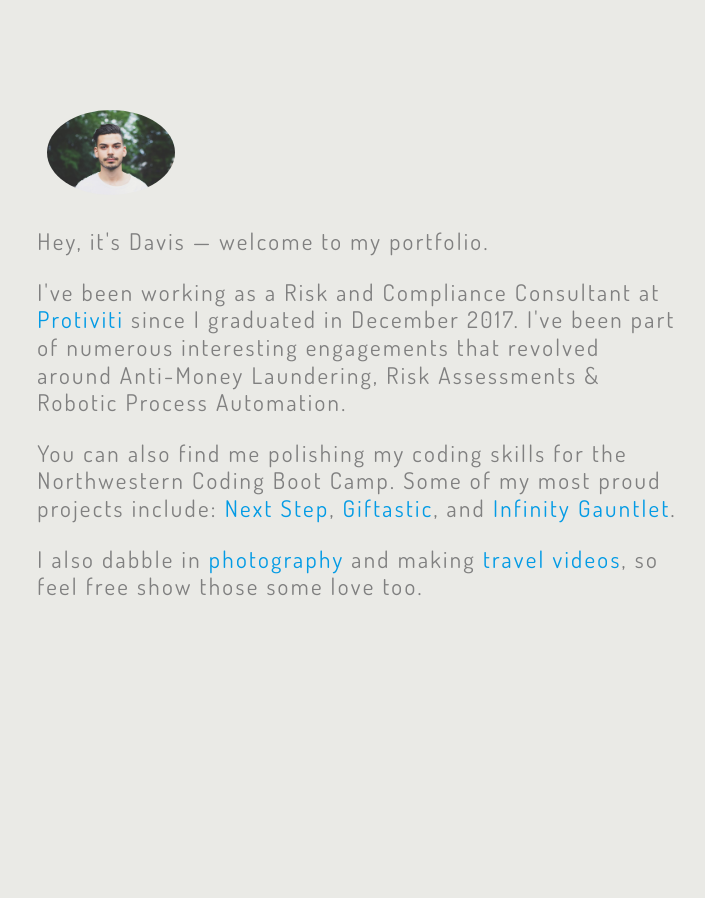
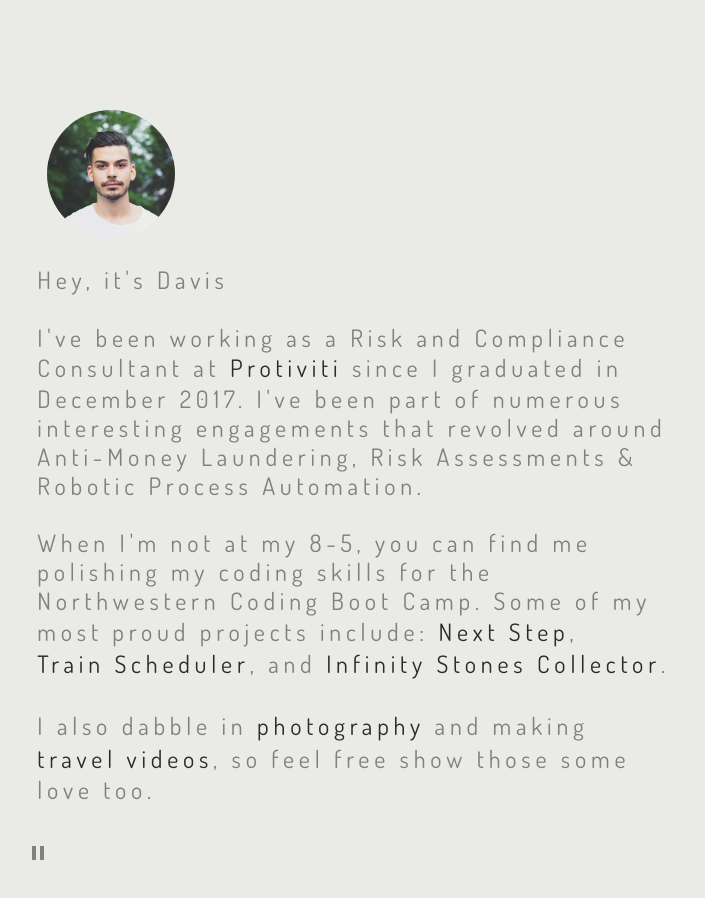
Before and after one commit to daveyjonezz/dbPortfolio, a plain HTML site: page bio.html in a window 1280 px wide. Shown: the whole page, without its empty margins (74-779 px from the left). Before the commit the page ends 800 px from the top, so only its background shows below. Drawn offline with nearby package versions, Linux system fonts and the light colour scheme.

Commit message:
css updated - no audio

```diff
--- /dev/null
+++ b/assets/css/reset.css
@@ -0,0 +1,48 @@
+/* http://meyerweb.com/eric/tools/css/reset/
+   v2.0 | 20110126
+   License: none (public domain)
+*/
+
+html, body, div, span, applet, object, iframe,
+h1, h2, h3, h4, h5, h6, p, blockquote, pre,
+a, abbr, acronym, address, big, cite, code,
+del, dfn, em, img, ins, kbd, q, s, samp,
+small, strike, strong, sub, sup, tt, var,
+b, u, i, center,
+dl, dt, dd, ol, ul, li,
+fieldset, form, label, legend,
+table, caption, tbody, tfoot, thead, tr, th, td,
+article, aside, canvas, details, embed,
+figure, figcaption, footer, header, hgroup,
+menu, nav, output, ruby, section, summary,
+time, mark, audio, video {
+	margin: 0;
+	padding: 0;
+	border: 0;
+	font-size: 100%;
+	font: inherit;
+	vertical-align: baseline;
+}
+/* HTML5 display-role reset for older browsers */
+article, aside, details, figcaption, figure,
+footer, header, hgroup, menu, nav, section {
+	display: block;
+}
+body {
+	line-height: 1;
+}
+ol, ul {
+	list-style: none;
+}
+blockquote, q {
+	quotes: none;
+}
+blockquote:before, blockquote:after,
+q:before, q:after {
+	content: '';
+	content: none;
+}
+table {
+	border-collapse: collapse;
+	border-spacing: 0;
+}
--- a/assets/css/style.css
+++ b/assets/css/style.css
@@ -55,8 +55,13 @@ body{
       border: solid 2px white;
       color: white;
       letter-spacing: 0.1em;
+      background: none;
   }
 
+  .button:hover {
+    background: none;
+    box-shadow: 1px 6px 15px rgba(0,0,0,0.5);
+  }
   .margin {
       margin-top: 30px
   }
--- a/assets/css/styleBio.css
+++ b/assets/css/styleBio.css
@@ -13,9 +13,9 @@ body{
   .minor{
     margin-top: 0;
     position: relative;
-    font-size: 23px;
+    font-size: 24px;
     font-weight: 400;
-    letter-spacing: 0.1em;
+    letter-spacing: 0.2em;
     line-height: 1.2;
     /* text-transform: uppercase; */
     margin: 0.67em 0;
@@ -41,9 +41,24 @@ body{
     z-index: 999;
     position: relative;
 }
+
+a {
+  color: #5793CD
+}
 a:hover {
     color: lightcoral;
 }
+a img { display:none; }
+/* a:hover img {
+  display: block;
+  width: 200px;
+  position:absolute;
+  align-content: center;
+	-moz-transition:all 0.4s;
+	-webkit-transition:all 0.4s;
+	-o-transition:all 0.4s;
+	transition:all 0.4s;
+} */
 
 @media only screen and (max-width:680px) {
     /* For desktop phones: */
@@ -51,3 +66,56 @@ a:hover {
     margin: 100px 7.5%;
     }
   }
+
+/* styling links */
+*,
+*:after,
+*::before {
+    -webkit-box-sizing: border-box;
+    -moz-box-sizing: border-box;
+    box-sizing: border-box;
+}
+
+span a {
+	position: relative;
+	display: inline-block;
+	outline: none;
+	color: #2c2b2b;
+	text-decoration: none;
+	text-shadow: 0 0 1px rgba(255,255,255,0.3);
+}
+
+span a:hover,
+span a:focus {
+	outline: none;
+}
+
+/* Effect 3: bottom line slides/fades in */
+.cl-effect-3 a {
+	padding: 2px 0;
+}
+
+.cl-effect-3 a::after {
+	position: absolute;
+	top: 100%;
+	left: 0;
+	width: 100%;
+	height: 4px;
+	background: rgba(0,0,0,0.1);
+	content: '';
+	opacity: 0;
+	-webkit-transition: opacity 0.3s, -webkit-transform 0.3s;
+	-moz-transition: opacity 0.3s, -moz-transform 0.3s;
+	transition: opacity 0.3s, transform 0.3s;
+	-webkit-transform: translateY(10px);
+	-moz-transform: translateY(10px);
+	transform: translateY(10px);
+}
+
+.cl-effect-3 a:hover::after,
+.cl-effect-3 a:focus::after {
+	opacity: 1;
+	-webkit-transform: translateY(0px);
+	-moz-transform: translateY(0px);
+	transform: translateY(0px);
+}
--- a/bio.html
+++ b/bio.html
@@ -6,7 +6,9 @@
     <meta name="viewport" content="width=device-width, initial-scale=1.0">
     <meta http-equiv="X-UA-Compatible" content="ie=edge">
     <title>Bio</title>
+    <link href="https://fonts.googleapis.com/icon?family=Material+Icons" rel="stylesheet">
     <link href="https://fonts.googleapis.com/css?family=Dosis&display=swap" rel="stylesheet">
+    <link rel="stylesheet" href="./assets/css/reset.css">
     <!-- Compiled and minified CSS -->
     <link rel="stylesheet" href="https://cdnjs.cloudflare.com/ajax/libs/materialize/1.0.0/css/materialize.min.css">
     <link rel="stylesheet" href="./assets/css/styleBio.css">
@@ -21,24 +23,42 @@
     <div class="cover-content">
         <div class="row">
             <div class="col s12">
-                <img src="./assets/images/Me.jpg" alt="Davis" class="bioImage">
+                <img src="./assets/images/Me2.jpg" alt="Davis" class="bioImage hoverable">
             </div>
-            <div class="col s10 minor">Hey, it's Davis — welcome to my portfolio.
-                <p>I've been working as a Risk and Compliance Consultant at <a href="https://www.protiviti.com/US-en"
-                        class="protiviti">Protiviti</a> since I graduated in December 2017. I've been part of numerous
+            <div class="col s10 minor">
+                <p>Hey, it's Davis</p>
+                <br>
+                <p>I've been working as a Risk and Compliance Consultant at
+                    <span class="cl-effect-3">
+                        <a href="https://www.protiviti.com/US-en">Protiviti</a> </span>
+
+                    since I graduated in December 2017. I've been part of numerous
                     interesting engagements that revolved around Anti-Money Laundering, Risk Assessments & Robotic
                     Process Automation.</p>
-                <p>You can also find me polishing my coding skills for the Northwestern Coding Boot Camp. Some of my
-                    most proud projects include: <a href="https://alexw519.github.io/Project1/davis-mobile.html"
-                        class="nextStep">Next Step</a>, <a href="http://daveyjonezz.github.io/GifTastic/"
-                        class="nextStep">Giftastic</a>, and <a href="https://daveyjonezz.github.io/unit-4-game/"
-                        class="nextStep">Infinity Gauntlet</a>.</p>
-                <p>I also dabble in <a href="https://www.instagram.com/atopknottraveler/?hl=en"
-                        class="photography">photography</a> and making <a href="https://vimeo.com/311132662"
-                        class="videos">travel videos</a>, so feel free show those some love too.</p>
+                <br>
+                <p>When I'm not at my 8-5, you can find me polishing my coding skills for the Northwestern Coding Boot
+                    Camp. Some of my
+                    most proud projects include: <span class="cl-effect-3"><a
+                            href="https://alexw519.github.io/Project1/davis-mobile.html" class="nextStep">Next
+                            Step</a></span>, <span class="cl-effect-3"><a
+                            href="https://daveyjonezz.github.io/TrainScheduler/" class="trainScheduler">Train
+                            Scheduler</a></span>, and <span class="cl-effect-3"><a
+                            href="https://daveyjonezz.github.io/unit-4-game/" class="marvel">Infinity Stones
+                            Collector</a></span>.</p>
+                <br>
+                <p>I also dabble in <span class="cl-effect-3"><a
+                            href="https://www.instagram.com/atopknottraveler/?hl=en" class="photography">photography</a>
+                    </span>and making <span class="cl-effect-3"><a href="https://vimeo.com/311132662"
+                            class="videos">travel videos</a></span>, so feel free show those some love too.</p>
             </div>
         </div>
-    </div>
+        <div>
+            <i class="material-icons toggle">pause</i>
+        </div>
+
+        <audio id="player">
+            <source src='./assets/images/joan - stop and stare.mp3' type='audio/mpeg' />
+        </audio>
 </body>
 
 </html>
```
Also changed, not shown: assets/javascript/action.js (+12 -0 lines), index.html (+2 -1 lines), assets/images/Me2.jpg (added), assets/images/protiviti.png (added), assets/images/vimeo.png (added), 2 other files.
